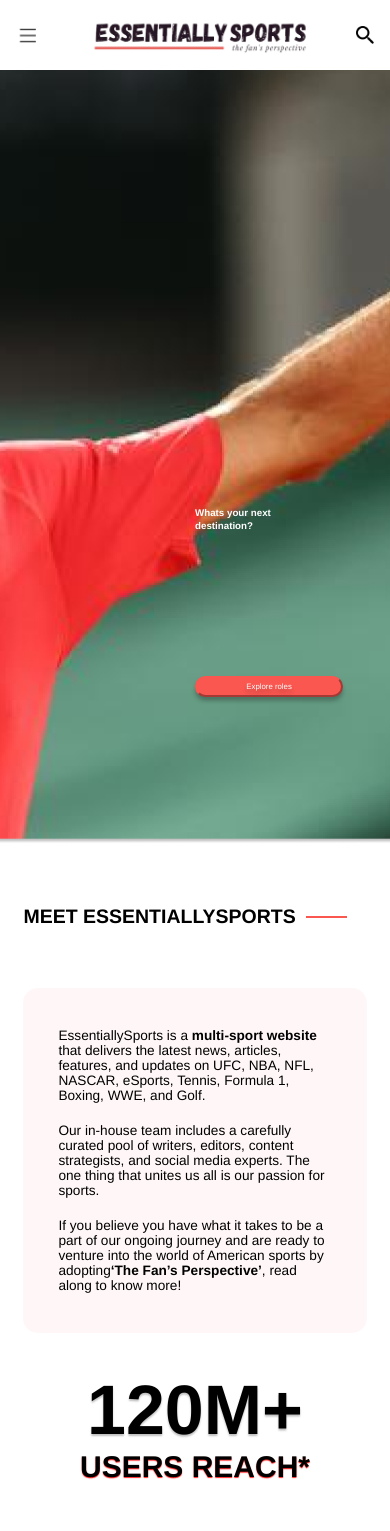
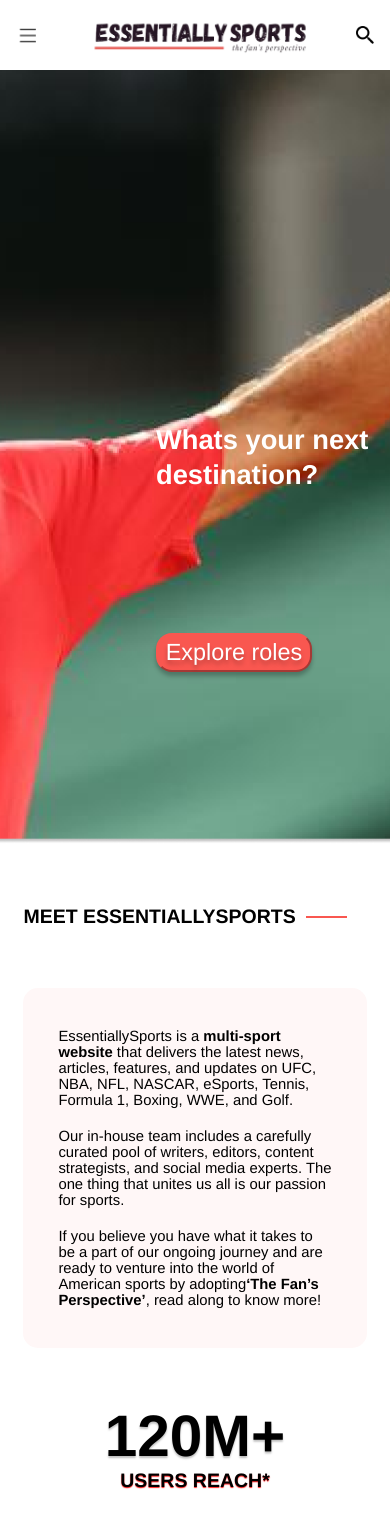
Before and after one commit to tomvsaji/essentiallySports, a Next.js app: page / in a window 390 px wide. Shown: the top 1531 px of the page. Built offline with nearby package versions, Linux system fonts and the light colour scheme.

Commit message:
responsive updates

```diff
--- a/styles/Home.module.css
+++ b/styles/Home.module.css
@@ -14,21 +14,23 @@
 
 .jumboText {
     position: absolute;
-    font-size: 2.5rem;
+    font-size: 4rem;
     font-weight: 5000;
     line-height: 1.3;
     left: 50%;
     top: 60%;
 }
 
+
+
 .jumboButton {
     position: absolute;
-    width: 38vw;
+    width: 28vw;
     height: auto;
     padding: 1%;
     left: 50%;
     top: 80%;
-    font-size: 2rem;
+    font-size: 3.5rem;
     text-align: center;
     text-shadow: 0px 4px 4px rgba(0, 0, 0, 0.25);
     color: #FFFFFF;
@@ -36,6 +38,22 @@
     box-shadow: 0px 4px 4px rgba(0, 0, 0, 0.25);
     border-radius: 16px;
     border-color: var(--clr-esRed);
+}
+
+@media only screen and (max-width: 1080px){
+    .jumboText {
+        top: 50vh;
+        left: 40%;
+        font-size: 7rem;
+    }
+
+    .jumboButton {
+        top: 75vh;
+        left:  40%;
+        font-size: 6rem;
+        width: 40vw;
+        height: auto;
+    }
 }
 
 .content {
@@ -84,7 +102,7 @@
     display: flex;
     flex-direction: column;
     align-items: center;
-    margin: 5%;
+    margin: 10%;
 }
 
 .num {
@@ -210,57 +228,7 @@
     padding: 3%;
 }
 
-@media only screen and (max-width: 1100px) {
 
-    .textOne {
-        font-size: 3.5rem;
-    }
-
-    .intro {
-       font-size: 5rem;
-    }
-
-    .containerOne {
-        flex-direction: column;
-    }
-
-    .containerOne img {
-        margin-bottom: 3%;
-        width: 100%;
-        height: 100%;
-    }
-
-    .containerOneFacts{
-        font-size: 2rem;
-    }
-
-    .containerTwoFacts{
-        font-size: 2rem;
-
-    }
-
-    .containerTwo {
-        flex-direction: column;
-    }
-
-    .containerTwo img {
-        margin: 3%;
-        width: 100%;
-        height: 100%;
-    }
-
-    .item1 {
-        min-height: auto;
-    }
-
-    .item3 {
-        min-height: auto;
-    }
-
-    .itemBottom {
-        min-height: auto;
-    }
-}
 
 .whatWeOffer {
     display: flex;
@@ -311,6 +279,30 @@
     text-shadow: 0px 2px 2px rgba(0, 0, 0, 0.25);
 }
 
+@media only screen and (max-width: 651px) {
+  .perks {
+     width: 30vw;
+     height: 30vw;
+     margin-bottom: 10vw;
+  }
+
+  .circle{
+    width: 25vw;
+    height: 25vw;
+  }
+
+  .circle img {
+    width: 17vw;
+    height: 17vw;
+  }
+
+  .perks p {
+    font-size: 2.5rem;
+  }
+}
+
+
+
 .testimonials {
     font-size: 23px;
     background-color: #FFF7F7;
@@ -345,16 +337,7 @@
     -webkit-text-stroke-color: var(--clr-esRed) ;
 }
 
-@media only screen and (max-width: 1100px) {
 
-    .postContainer {
-        flex-direction: column;
-    }
-
-    .postBlock {
-        width: 300px;
-    }
-}
 
 .joinUsText {
     text-align: center;
@@ -401,14 +384,87 @@
     color: var(--clr-esRed) ;
 }
 
-@media only screen and (max-width: 1100px) {
 
-    .details {
-        margin: 60px;
-    }
-}
 
 .footer {
     margin: 30px;
     text-align: center;
 }
+
+@media only screen and (max-width: 700px) {
+    .textOne {
+        font-size: var(--res-ftsize);
+    }
+
+    .intro {
+        font-size: 5rem;
+     }
+
+     .num {
+        font-size: 15rem;
+     }
+
+     .text {
+         font-size: 5rem;
+     }
+
+     .joinUsText {
+         font-size: var(--res-ftsize);
+    }
+}
+
+@media only screen and (max-width: 1132px) {
+
+    .containerOne {
+        flex-direction: column;
+    }
+
+    .containerOne img {
+        margin-bottom: 3%;
+        width: 100%;
+        height: 100%;
+    }
+
+    .containerOneFacts{
+        font-size: 2rem;
+    }
+
+    .containerTwoFacts{
+        font-size: 2rem;
+
+    }
+
+    .containerTwo {
+        flex-direction: column;
+    }
+
+    .containerTwo img {
+        margin: 3%;
+        width: 100%;
+        height: 100%;
+    }
+
+    .item1 {
+        min-height: auto;
+    }
+
+    .item3 {
+        min-height: auto;
+    }
+
+    .itemBottom {
+        min-height: auto;
+    }
+
+    .details {
+        margin: 60px;
+    }
+
+    .postContainer {
+        flex-direction: column;
+    }
+
+    .postBlock {
+        width: 300px;
+    }
+}
--- a/styles/globals.css
+++ b/styles/globals.css
@@ -10,5 +10,6 @@
 }
 
 :root{
-  --clr-esRed: #F95750
+  --clr-esRed: #F95750;
+  --res-ftsize: 3.8rem;
 }
```
